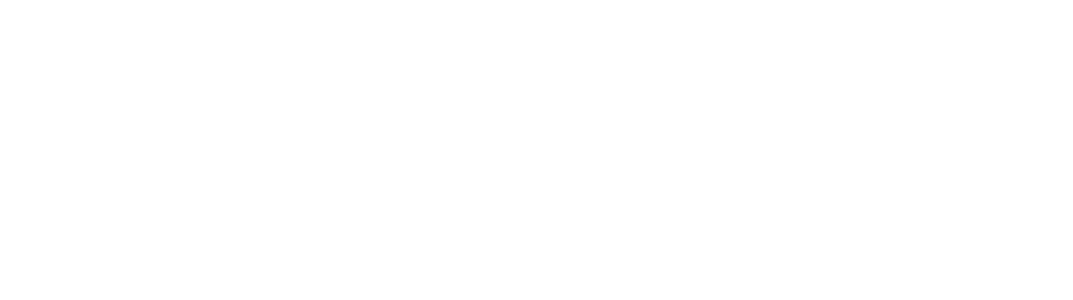
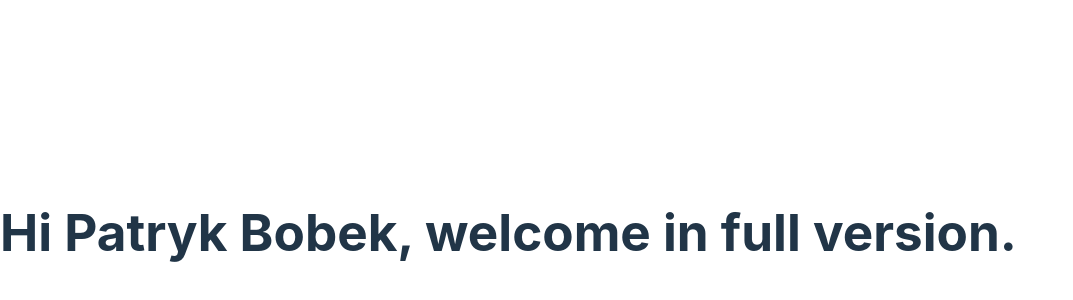
Before and after one commit to bmalvo/homeworks_react_vite, a React (Vite) app in the folder conditional-exercises/: page / in a window 1280 px wide. Shown: the part 168-468 px from the top of the page, without its empty margins (0-1073 px from the left). Built offline with nearby package versions, Linux system fonts and the light colour scheme.

Commit message:
create AccessValidator

```diff
--- /dev/null
+++ b/conditional-exercises/src/AccessValidator.tsx
@@ -0,0 +1,24 @@
+type UserData = {
+    name?: string;
+    lastname?: string;
+    age?: number;
+}
+
+type AccessValidatorProps = {
+    user?: UserData;
+}
+
+export const AccessValidator = ({ user }: AccessValidatorProps) => {
+
+    const getContent = (user?: UserData) => {
+
+        if (!user) return 'Hello unknown!'
+        const { name, lastname, age} = user;
+        if (!name || !lastname) return 'I know You but not at all...'
+        if (!age) return `Hi ${name} ${lastname}, I don't know if I can access You here...`
+
+        return `Hi ${name} ${lastname}, welcome in ${age >= 18 ? 'full' : 'partial'} version.`
+    }
+
+    return <h1>{ getContent (user)}</h1>
+}
--- a/conditional-exercises/src/App.tsx
+++ b/conditional-exercises/src/App.tsx
@@ -1,5 +1,10 @@
+import { AccessValidator } from "./AccessValidator"
 import { CounterOne } from "./CounterOne"
 
 export const App = () => {
-  return <CounterOne />
+  return <>
+    <CounterOne />
+    <AccessValidator user={{name: 'Patryk', age:23, lastname:'Bobek'}}/>
+  </>
+
 }
```
